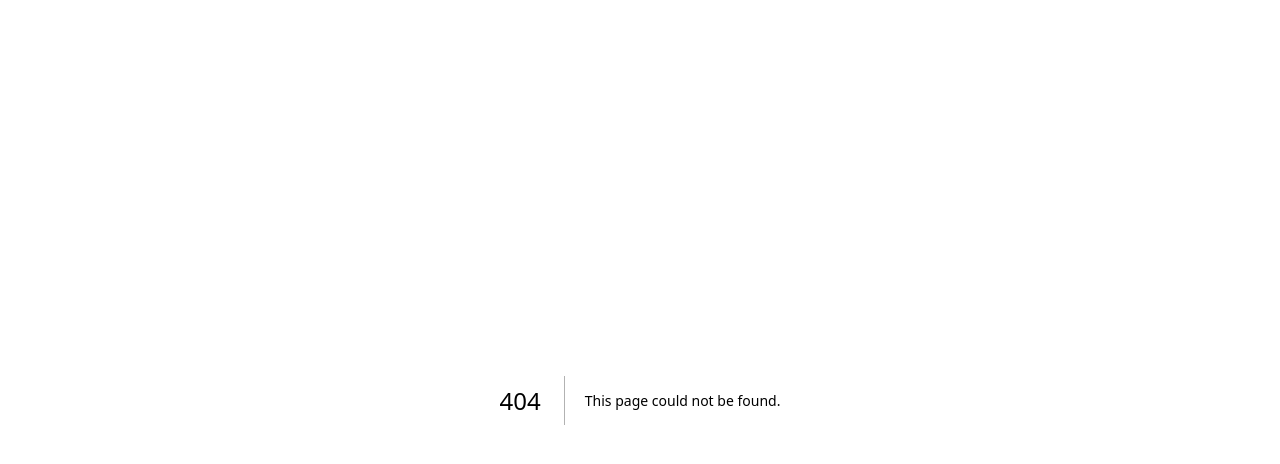
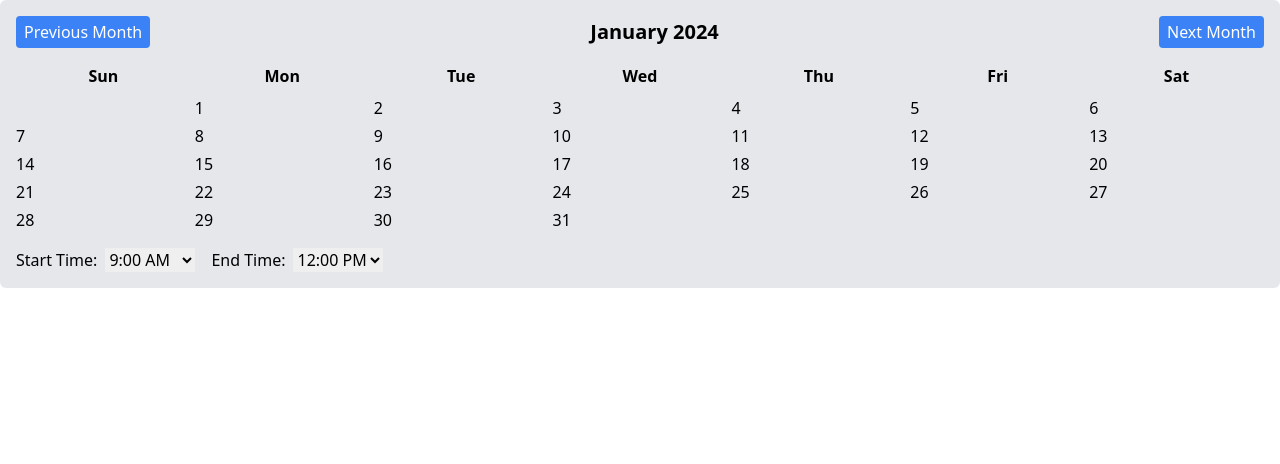
Before and after one commit to panupnpn05/Freelance-Tutor, a Next.js app: page /component/calendar in a window 1280 px wide. Before the commit this address had no page. Shown: the top 464 px of the page. Built offline with nearby package versions, Linux system fonts and the light colour scheme.

Commit message:
create calendar

```diff
--- /dev/null
+++ b/pages/component/calendar.js
@@ -0,0 +1,127 @@
+// components/Calendar.js
+import { useState } from 'react';
+
+const daysOfWeek = ['Sun', 'Mon', 'Tue', 'Wed', 'Thu', 'Fri', 'Sat'];
+
+const Calendar = () => {
+  const [selectedDate, setSelectedDate] = useState(new Date());
+  const [showMonthDropdown, setShowMonthDropdown] = useState(false);
+  const [startTime, setStartTime] = useState('09:00');
+  const [endTime, setEndTime] = useState('12:00');
+
+  const renderMonthDropdown = () => {
+    const months = Array.from({ length: 12 }, (_, i) => new Date(selectedDate.getFullYear(), i, 1));
+
+    return (
+      <select
+        className="text-blue-500 bg-white border border-blue-500 px-2 py-1 rounded"
+        value={selectedDate.getMonth()}
+        onChange={(e) => handleMonthChange(parseInt(e.target.value, 10))}
+      >
+        {months.map((monthDate, index) => (
+          <option key={index} value={index}>
+            {monthDate.toLocaleString('default', { month: 'long' })}
+          </option>
+        ))}
+      </select>
+    );
+  };
+
+  const handleDateClick = (day) => {
+    const newDate = new Date(selectedDate);
+    newDate.setDate(day);
+    console.log(`Clicked on ${newDate.toLocaleDateString()}`);
+  };
+
+  const handleTimeChange = (e, isStartTime) => {
+    const value = e.target.value;
+    if (isStartTime) {
+      setStartTime(value);
+    } else {
+      setEndTime(value);
+    }
+  };
+
+  const handleMonthChange = (increment) => {
+    const newDate = new Date(selectedDate);
+    newDate.setMonth(selectedDate.getMonth() + increment);
+    setSelectedDate(newDate);
+  };
+
+  const renderCalendar = () => {
+    const currentMonth = selectedDate.getMonth();
+    const currentYear = selectedDate.getFullYear();
+    const firstDayOfMonth = new Date(currentYear, currentMonth, 1);
+    const lastDayOfMonth = new Date(currentYear, currentMonth + 1, 0);
+    const startDay = firstDayOfMonth.getDay();
+    const endDay = lastDayOfMonth.getDate();
+
+    const calendarDays = [];
+
+    for (let i = 0; i < startDay; i++) {
+      calendarDays.push(<div key={`empty-${i}`} className="empty-day"></div>);
+    }
+
+    for (let day = 1; day <= endDay; day++) {
+      calendarDays.push(
+        <div
+          key={day}
+          className={`calendar-day ${day === selectedDate.getDate() ? 'selected' : ''}`}
+          onClick={() => handleDateClick(day)}
+        >
+          {day}
+        </div>
+      );
+    }
+
+    return calendarDays;
+  };
+
+  return (
+    <div className="calendar-container p-4 bg-gray-200 rounded-md">
+      <div className="header mb-4 flex justify-between items-center">
+        <button className="bg-blue-500 text-white px-2 py-1 rounded" onClick={() => handleMonthChange(-1)}>
+          Previous Month
+        </button>
+        <div className="flex items-center">
+          <span
+            className="text-xl font-bold cursor-pointer"
+            onClick={() => setShowMonthDropdown(!showMonthDropdown)}
+          >
+            {selectedDate.toLocaleString('default', { month: 'long' })} {selectedDate.getFullYear()}
+          </span>
+          {showMonthDropdown && renderMonthDropdown()}
+        </div>
+        <button className="bg-blue-500 text-white px-2 py-1 rounded" onClick={() => handleMonthChange(1)}>
+          Next Month
+        </button>
+      </div>
+      <div className="days-of-week grid grid-cols-7 gap-1 mb-2">
+        {daysOfWeek.map((day) => (
+          <div key={day} className="day-of-week text-center font-bold">{day}</div>
+        ))}
+      </div>
+      <div className="calendar-days grid grid-cols-7 gap-1">
+        {renderCalendar()}
+      </div>
+      <div className="time-selection mt-4">
+        <label className="mr-2">Start Time:</label>
+        <select value={startTime} onChange={(e) => handleTimeChange(e, true)}>
+          {/* Add your time options here */}
+          <option value="09:00">9:00 AM</option>
+          <option value="12:00">12:00 PM</option>
+          {/* Add more options as needed */}
+        </select>
+        <label className="ml-4 mr-2">End Time:</label>
+        <select value={endTime} onChange={(e) => handleTimeChange(e, false)}>
+          {/* Add your time options here */}
+          <option value="12:00">12:00 PM</option>
+          <option value="15:00">3:00 PM</option>
+          {/* Add more options as needed */}
+        </select>
+      </div>
+    </div>
+  );
+};
+
+export default Calendar;
```
